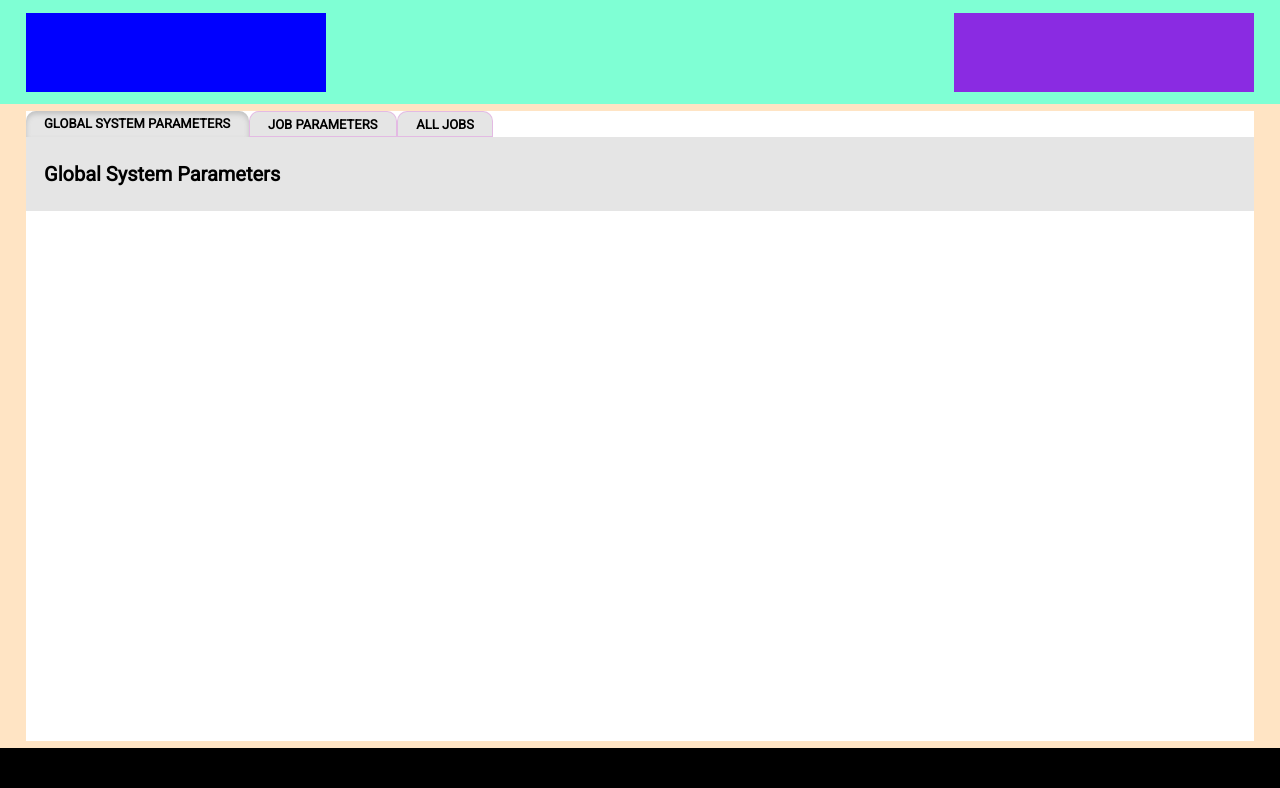
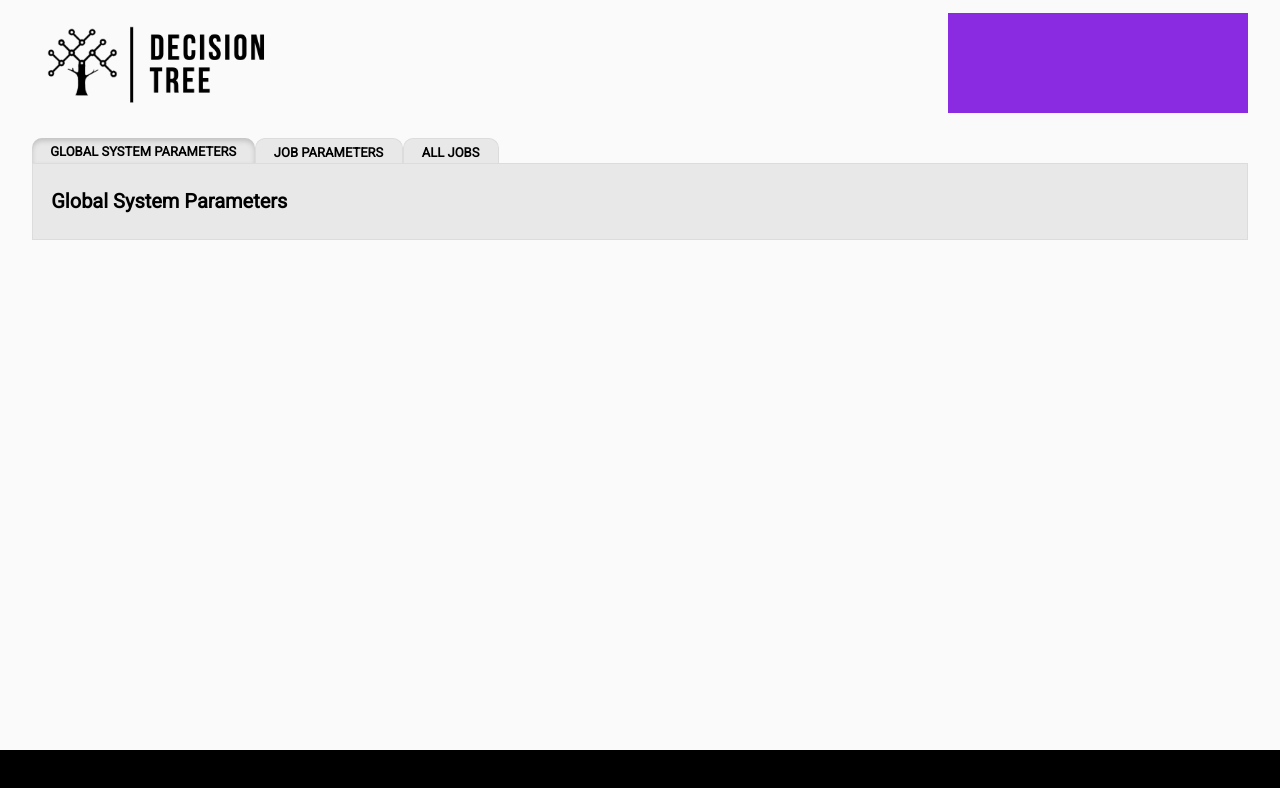
Before and after one commit to elisabethp/decision-tree, an Angular app: page / in a window 1280 px wide. Shown: the top 788 px of the page. Built offline with nearby package versions, Linux system fonts and the light colour scheme.

Commit message:
updated color scheme (not final) + added shadow to header (not sold on this design change)

```diff
--- a/src/app/app.component.css
+++ b/src/app/app.component.css
@@ -8,16 +8,19 @@
 #header {
     display: flex;
     justify-content: space-between;
-    background-color: aquamarine;
-    width: calc(100% - 4%);
+    background-color: C4C4C4;
+    width: calc(100% - 5%);
     height: 100px;
-    padding: 1% 2%;
+    padding: 1% 2.5%;
 }
 
 #app-graphic-wrapper {
     width: 300px;
     height: auto;
-    background-color: blue;
+}
+
+#app-graphic-wrapper img {
+    height: 100%;
 }
 
 #user-info-wrapper {
@@ -27,13 +30,13 @@
 }
 
 #main-content-wrapper {
-    background-color: bisque;
+    background-color: C4C4C4;
     height: 100%;
-    padding: 0.5% 2%;
+    padding: 1% 2.5%;
 }
 
 #main-content {
-    background-color: white;
+    background-color: C4C4C4;
     width: 100%;
     height: 100%;
 }
--- a/src/app/app.component.html
+++ b/src/app/app.component.html
@@ -2,6 +2,7 @@
 
   <div id="header">
     <div id="app-graphic-wrapper">
+      <img src="../assets/decision-tree.png">
     </div> <!-- end app-graphic-wrapper-->
     <div id="user-info-wrapper">
     </div> <!-- end user-info-wrapper -->
--- a/src/app/page-tab/page-tab.component.css
+++ b/src/app/page-tab/page-tab.component.css
@@ -20,7 +20,7 @@
     padding-top: 0.2%;
     padding-bottom: 0.2%;
     border-radius: 10px 10px 0 0;
-    background-color: #e5e5e5;
+    background-color: #E8E8E8;
     text-transform: uppercase;
 }
 
@@ -36,7 +36,8 @@
 }
 
 .page-tab:not(.selected-page-tab) {
-    border: 0.1px #d4d4 solid;
+    border: 0.1px #DCDCDC solid;
+    border-bottom: none;
 }
 
 .page-tab span {
@@ -49,7 +50,8 @@
     align-items: center;
     padding: 1% 1.5%;
     height: 50px;
-    background-color: #e5e5e5;
+    background-color: #E8E8E8;
+    border: 0.1px #DCDCDC solid;
 }
 
 #tab-name {
--- a/src/styles.css
+++ b/src/styles.css
@@ -6,4 +6,5 @@ body {
     margin: 0;
     padding: 0;
     font-family: 'Roboto', sans-serif;
+    background-color: #FAFAFA;
 }
```
Also changed, not shown: src/assets/decision-tree.png (added).
